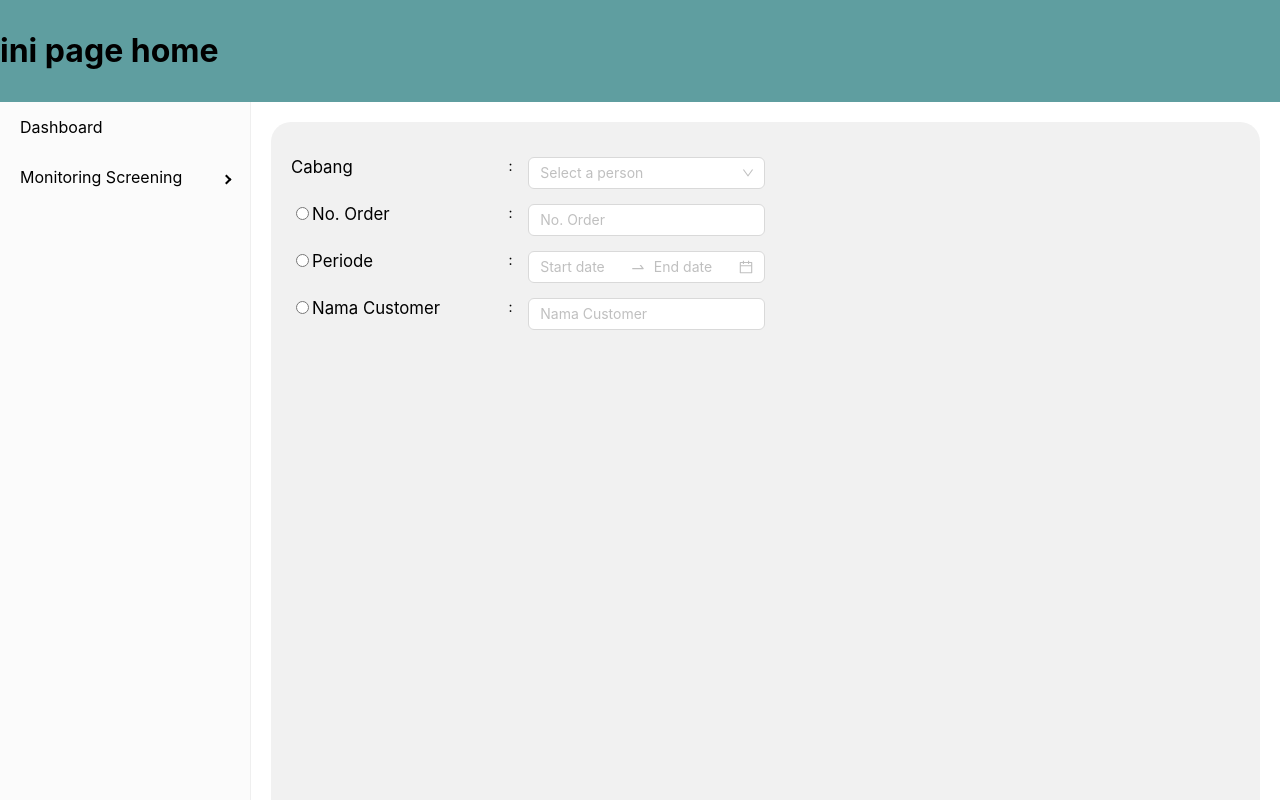
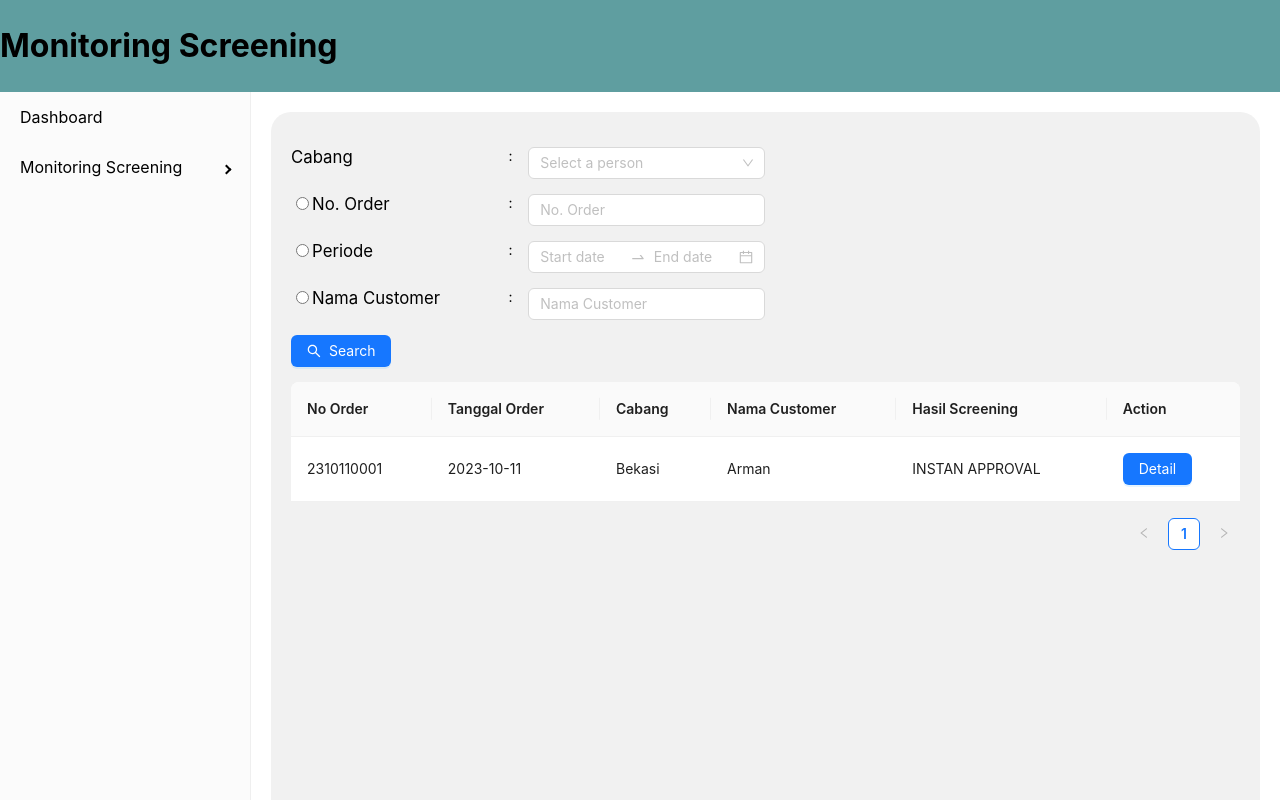
Before and after one commit to Anisa27/monitoring_screening_react, a React (Create React App) app: page / in a window 1280 px wide. Shown: the top 800 px of the page. Built offline with nearby package versions, Linux system fonts and the light colour scheme.

Commit message:
penambahan table

```diff
--- a/package.json
+++ b/package.json
@@ -14,6 +14,7 @@
     "react-minimal-side-navigation": "^1.9.2",
     "react-pro-sidebar": "^1.1.0-alpha.1",
     "react-router-dom": "^6.18.0",
+    "react-script": "^2.0.5",
     "react-scripts": "5.0.1",
     "web-vitals": "^2.1.4"
   },
--- a/src/App.js
+++ b/src/App.js
@@ -4,6 +4,7 @@ import Home from "./pages/Home";
 import Screening1 from "./pages/Screening1";
 import Screening2 from "./pages/Screening2";
 import Screening3 from "./pages/Screening3";
+import Detail from "./pages/Detail";
 
 const App=()=> {
   return (
@@ -14,6 +15,7 @@ const App=()=> {
           <Route path='/sc1' element={<Screening1/>}></Route>
           <Route path='/sc2' element={<Screening2/>}></Route>
           <Route path='/sc3' element={<Screening3/>}></Route>
+          <Route path='/sc1/detail' element={<Detail/>}></Route>
         </Routes>
       </Router>
     </>
--- a/src/components/Footer/index.js
+++ b/src/components/Footer/index.js
@@ -3,7 +3,7 @@ import React from "react";
 function Footer(){
     return (
         <div>
-            <h1>Ini Footer</h1>
+            <h3>Mandiri Utama Finance</h3>
         </div>
     )
 }
--- a/src/components/MainContent/index.js
+++ b/src/components/MainContent/index.js
@@ -1,5 +1,8 @@
 import "./style.css";
-import { Row, Col, Select, Input, DatePicker } from "antd";
+import { Row, Col, Select, Input, DatePicker, Button } from "antd";
+import { SearchOutlined } from '@ant-design/icons';
+import MainTable from "../MainTable";
+
 
 const onChange = (value) => {
   console.log(`selected ${value}`);
@@ -21,7 +24,9 @@ const MainContent = (props) => {
       <form action="">
         <div className="filter">
           <Row className="filter-row">
-            <Col span={11} className="filter-label">Cabang</Col>
+            <Col span={11} className="filter-label">
+              Cabang
+            </Col>
             <Col span={1}>:</Col>
             <Col span={12}>
               <Select
@@ -55,7 +60,7 @@ const MainContent = (props) => {
                 type="radio"
                 value="0"
                 aria-label="No. Order"
-                name="no-order"
+                name="radio-filter"
               />
               <label htmlFor="no-order">No. Order</label>
             </Col>
@@ -70,32 +75,38 @@ const MainContent = (props) => {
                 type="radio"
                 value="1"
                 aria-label="periode"
-                name="periode"
+                name="radio-filter"
               />
               <label htmlFor="periode">Periode</label>
             </Col>
             <Col span={1}>:</Col>
             <Col span={12}>
-              <RangePicker
-                className="field-input"
-              />
+              <RangePicker className="field-input" />
             </Col>
           </Row>
           <Row className="filter-row">
             <Col span={11} className="filter-label">
               <input
                 type="radio"
-                value="1"
+                value="2"
                 aria-label="Nama Customer"
-                name="nama"
+                name="radio-filter"
               />
               <label htmlFor="nama">Nama Customer</label>
             </Col>
             <Col span={1}>:</Col>
             <Col span={12}>
-            <Input placeholder="Nama Customer" />
+              <Input placeholder="Nama Customer" />
             </Col>
           </Row>
+        </div>
+        <div className="button-search">
+          <Button type="primary" icon={<SearchOutlined />}>
+            Search
+          </Button>
+        </div>
+        <div>
+          <MainTable/>
         </div>
       </form>
     </div>
--- a/src/components/MainContent/style.css
+++ b/src/components/MainContent/style.css
@@ -17,3 +17,7 @@
 .filter-label{
     font-size: 1.2em;
 }
+.button-search{
+    margin-top: 15px;
+    margin-bottom: 15px;
+}
--- /dev/null
+++ b/src/components/MainTable/index.js
@@ -0,0 +1,60 @@
+import React from "react";
+import { Space, Table, Button } from "antd";
+import { Link } from "react-router-dom";
+
+const columns = [
+  {
+    title: "No Order",
+    dataIndex: "no_order",
+    key: "no_order",
+  },
+  {
+    title: "Tanggal Order",
+    dataIndex: "tgl_order",
+    key: "tgl_order",
+  },
+  {
+    title: "Cabang",
+    dataIndex: "cabang",
+    key: "cabang",
+  },
+  {
+    title: "Nama Customer",
+    dataIndex: "nama_customer",
+    key: "nama_customer",
+  },
+  {
+    title: "Hasil Screening",
+    dataIndex: "hasil_screening",
+    key: "hasil_screening",
+  },
+  {
+    title: "Action",
+    key: "action",
+    render: (_) => (
+      <Space size="middle">
+        <Button type="primary" onClick={<Link to='/sc1/detail'/>}> Detail</Button>
+      </Space>
+    ),
+  },
+];
+
+const data = [
+  {
+    key: "1",
+    no_order: "2310110001",
+    tgl_order: "2023-10-11",
+    cabang: "Bekasi",
+    nama_customer: "Arman",
+    hasil_screening: "INSTAN APPROVAL",
+  },
+];
+const MainTable = () => {
+  return (
+    <div className="table">
+      <Table columns={columns} dataSource={data} />
+    </div>
+  );
+};
+
+export default MainTable;
--- /dev/null
+++ b/src/components/MainTable/style.css
@@ -0,0 +1,3 @@
+.table{
+    margin-top: 20px;
+}
--- a/src/components/TitleBar/style.css
+++ b/src/components/TitleBar/style.css
@@ -1,7 +1,7 @@
 .Navbar{
     width: 100%;
     background-color: cadetblue;
-    padding-top: 10px ;
-    padding-bottom: 10px;
+    padding-top: 5px ;
+    padding-bottom: 5px;
     top: 0;
 }
--- /dev/null
+++ b/src/pages/Detail/index.js
@@ -0,0 +1,33 @@
+import React from "react";
+import { Tabs } from "antd";
+import SidebarMenu from "../../components/SidebarMenu";
+const onChange = (key) => {
+  console.log(key);
+};
+const items = [
+  {
+    key: "1",
+    label: "Data Grading",
+    children: "Content of Tab Pane 1",
+  },
+  {
+    key: "2",
+    label: "Payload Request",
+    children: "Content of Tab Pane 2",
+  },
+  {
+    key: "3",
+    label: "Payload Result",
+    children: "Content of Tab Pane 3",
+  },
+];
+const Detail = () => {
+  return (
+    <div>
+      <SidebarMenu/>
+      <Tabs defaultActiveKey="1" items={items} onChange={onChange} />
+    </div>
+  );
+};
+
+export default Detail;
--- a/src/pages/Home/index.js
+++ b/src/pages/Home/index.js
@@ -8,7 +8,7 @@ import SidebarMenu from "../../components/SidebarMenu"
 const Home =()=>{
     return(
         <div className="layout">
-            <TitleBar title='ini page home'/>
+            <TitleBar title='Monitoring Screening'/>
             <div className="main">
                 <SidebarMenu/>
                 <MainContent/>
```
Also changed, not shown: 1 other file (tests, documents, lock files or other folders).
